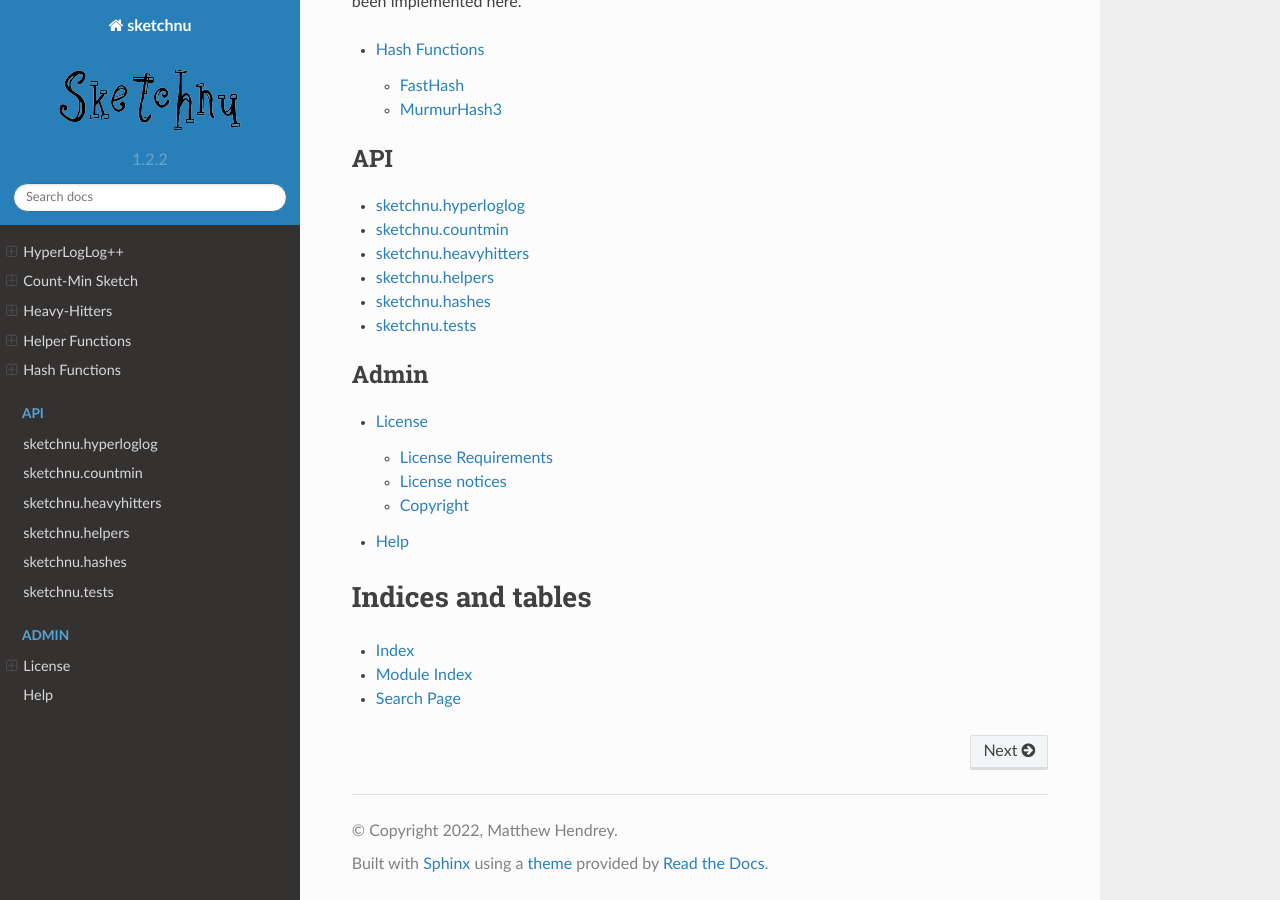
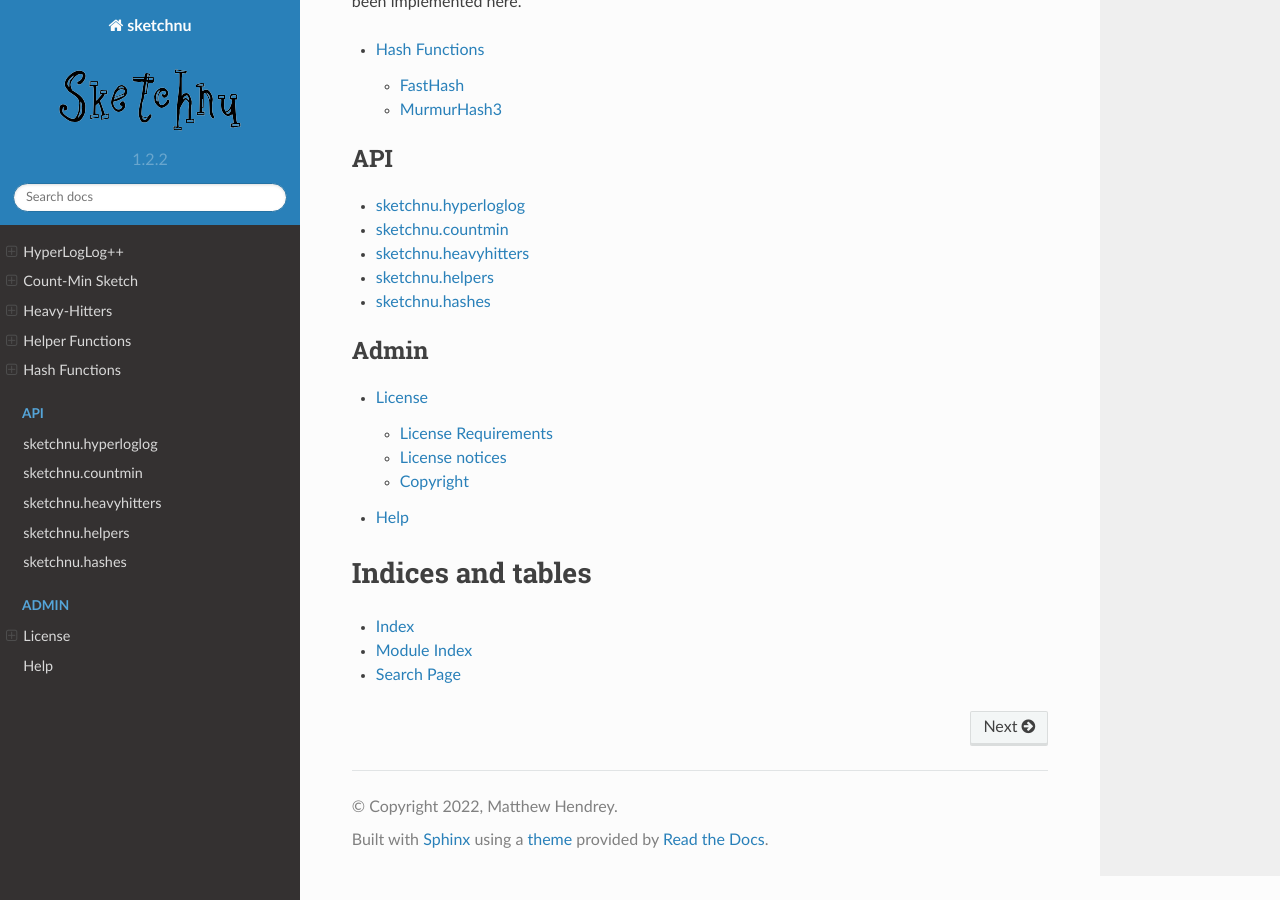
Before and after one commit to mhendrey/sketchnu, a Sphinx documentation site: the page built from docs/source/index.rst, in a window 1280 px wide and 900 px high, scrolled down 1851 px. Built offline with Sphinx 7.4.7 and the Read the Docs theme 2.0.0, drawn with Linux system fonts in a browser that asks for light colours.

Commit message:
Removed the sketchnu.tests module which didn't exist
Trying to figure out why the website isn't up and running despite
the Github action saying it completed successfully to build the
sphinx documentation

```diff
--- a/docs/source/helpers.rst
+++ b/docs/source/helpers.rst
@@ -42,6 +42,8 @@ iterable of bytes.
     from pathlib import Path
     from sketchnu.helpers import parallel_add
 
+    logging.basicConfig(level=logging.DEBUG)
+
     input_dir = Path('/path/to/text/files')
     files = input_dir.iterdir()
 
--- a/docs/source/sketchnu.rst
+++ b/docs/source/sketchnu.rst
@@ -37,11 +37,3 @@ sketchnu.hashes
    :members:
    :undoc-members:
    :show-inheritance:
-
-sketchnu.tests
---------------
-
-.. automodule:: sketchnu.tests
-   :members:
-   :undoc-members:
-   :show-inheritance:
```
